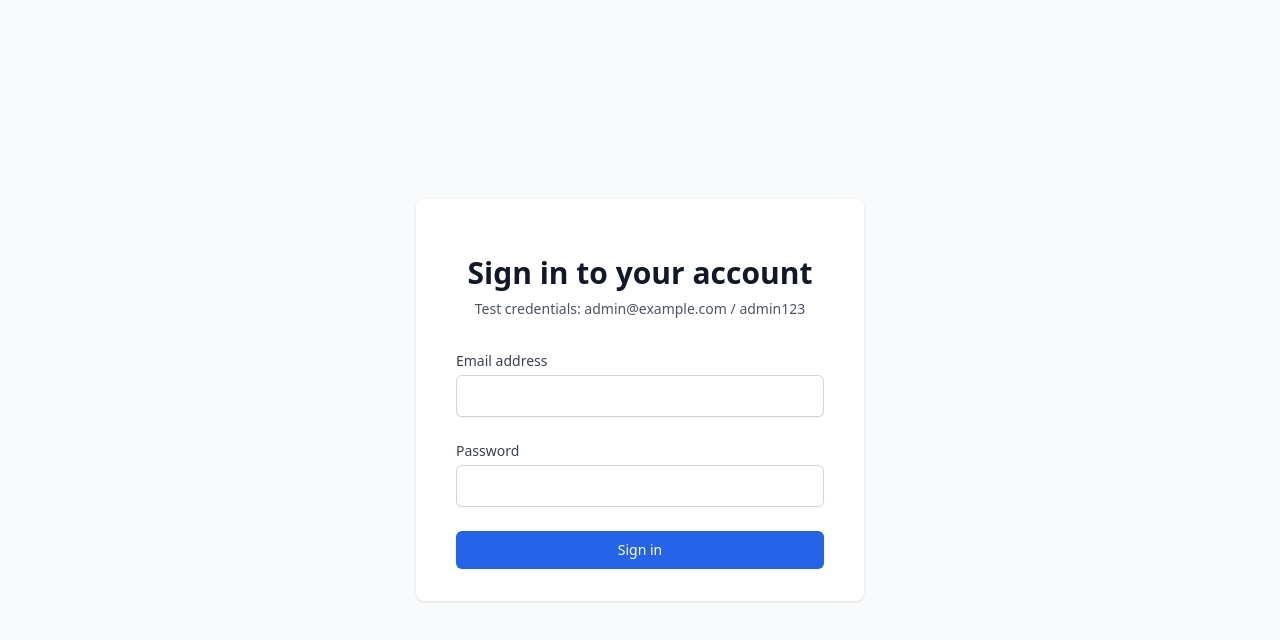
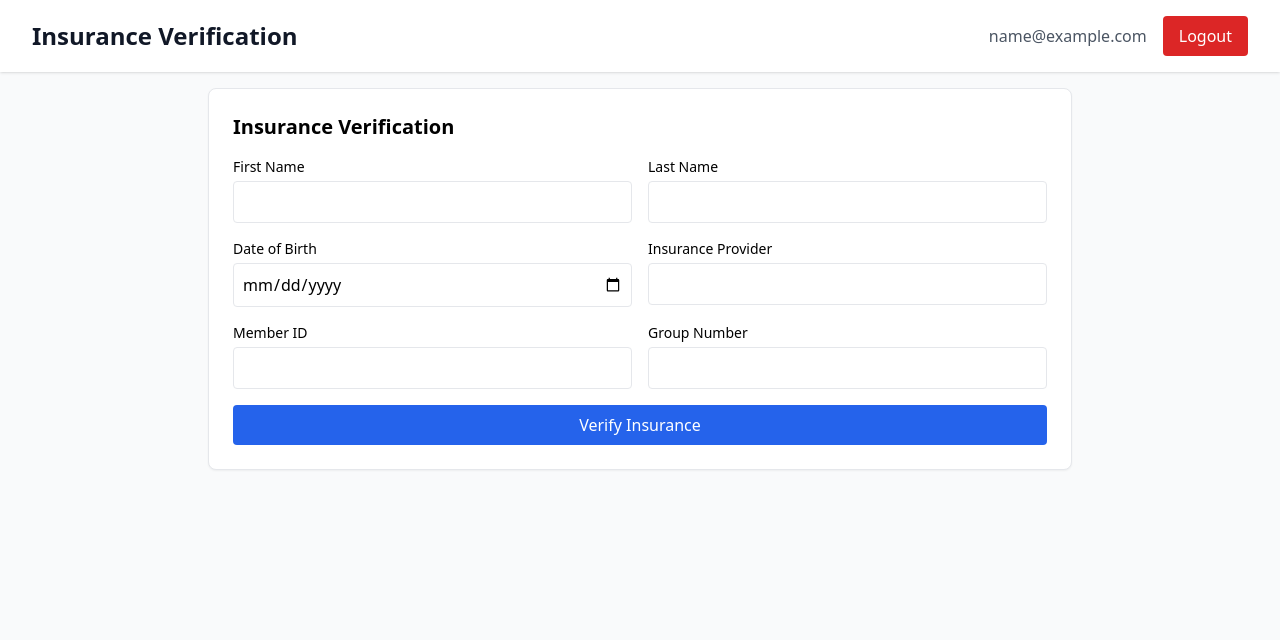
Before and after one commit to jammc89/insurance_verification_app, a Next.js app: page / in a window 1280 px wide. Shown: the top 640 px of the page. Built offline with nearby package versions, Linux system fonts and the light colour scheme; sample sign-in values are in the browser's storage.

Commit message:
Update page.js

```diff
--- a/app/page.js
+++ b/app/page.js
@@ -1,9 +1,35 @@
 'use client';
 
-import { useEffect } from 'react';
-import { useRouter } from 'next/navigation';
-import LoginPage from './auth/login/page';
+import ProtectedRoute from './components/ProtectedRoute';
+import { InsuranceVerificationApp } from './InsuranceVerificationApp';
+import { useAuth } from './auth/AuthContext';
 
 export default function Home() {
-  return <LoginPage />;
+  const { user, logout } = useAuth();
+
+  return (
+    <ProtectedRoute>
+      <div className="min-h-screen bg-gray-50">
+        {/* Header with logout */}
+        <header className="bg-white shadow">
+          <div className="max-w-7xl mx-auto px-4 py-4 sm:px-6 lg:px-8 flex justify-between items-center">
+            <h1 className="text-2xl font-semibold text-gray-900">Insurance Verification</h1>
+            <div className="flex items-center space-x-4">
+              <span className="text-gray-600">{user?.email}</span>
+              <button
+                onClick={logout}
+                className="px-4 py-2 bg-red-600 text-white rounded hover:bg-red-700"
+              >
+                Logout
+              </button>
+            </div>
+          </div>
+        </header>
+
+        <main>
+          <InsuranceVerificationApp />
+        </main>
+      </div>
+    </ProtectedRoute>
+  );
 }
```
